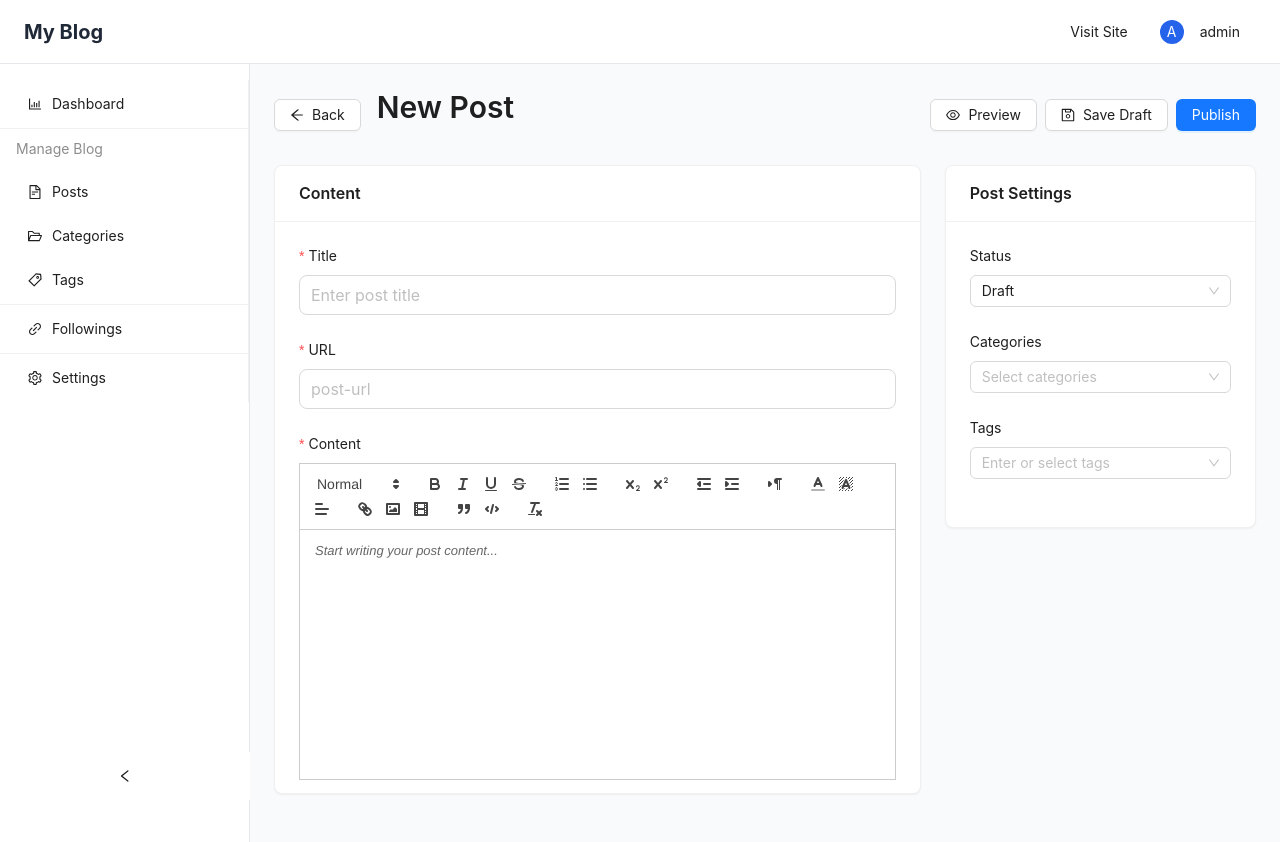
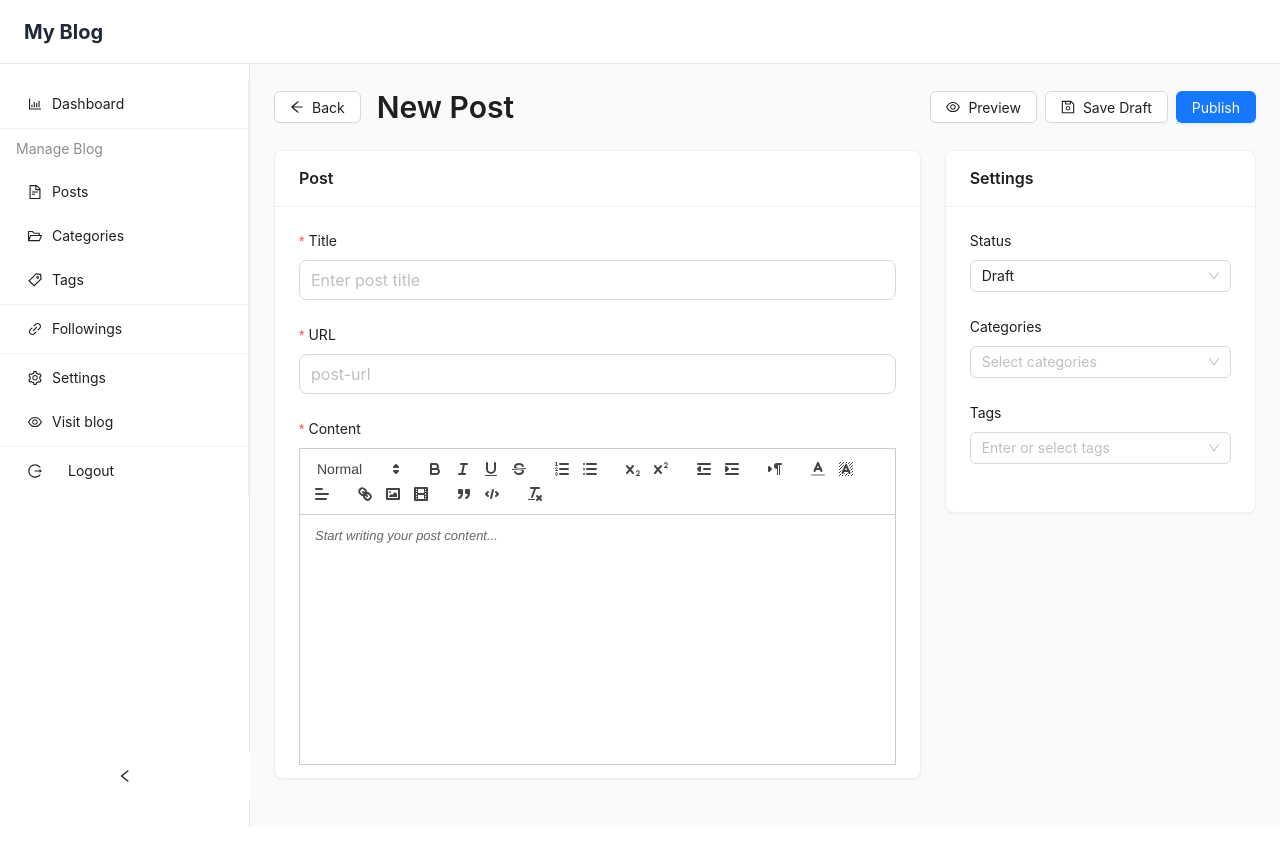
Before and after one commit to itsramin/blogon, a React (Vite) app: page /admin/posts/new in a window 1280 px wide. Built offline with nearby package versions, Linux system fonts and the light colour scheme; no server answers; sample sign-in values are in the browser's storage.

Commit message:
update drawer menu in header

```diff
--- a/src/components/Layout/AdminLayout.tsx
+++ b/src/components/Layout/AdminLayout.tsx
@@ -1,6 +1,6 @@
 import React, { useState } from "react";
 import { Layout, Menu, Drawer, Button } from "antd";
-import { Link, useLocation, Navigate } from "react-router-dom";
+import { Link, useLocation, Navigate, useNavigate } from "react-router-dom";
 import { useAuth } from "../../context/AuthContext";
 import { Header as AdminHeader } from "./Header";
 import {
@@ -11,6 +11,8 @@ import {
   TagOutlined,
   LinkOutlined,
   MenuOutlined,
+  EyeOutlined,
+  LogoutOutlined,
 } from "@ant-design/icons";
 
 const { Content } = Layout;
@@ -21,7 +23,8 @@ interface AdminLayoutProps {
 
 export const AdminLayout: React.FC<AdminLayoutProps> = ({ children }) => {
   const location = useLocation();
-  const { isAuthenticated, loading } = useAuth();
+  const navigate = useNavigate();
+  const { isAuthenticated, loading, logout } = useAuth();
   const [collapsed, setCollapsed] = useState(false);
   const [drawerVisible, setDrawerVisible] = useState(false);
 
@@ -32,6 +35,10 @@ export const AdminLayout: React.FC<AdminLayoutProps> = ({ children }) => {
       </div>
     );
   }
+  const handleLogout = () => {
+    logout();
+    navigate("/");
+  };
 
   if (!isAuthenticated) {
     return <Navigate to="/admin/login" replace />;
@@ -84,6 +91,23 @@ export const AdminLayout: React.FC<AdminLayoutProps> = ({ children }) => {
       icon: <SettingOutlined />,
       label: <Link to="/admin/settings">Settings</Link>,
     },
+    {
+      key: "/",
+      icon: <EyeOutlined />,
+      label: <Link to="/">Visit blog</Link>,
+    },
+    {
+      type: "divider" as const,
+    },
+    {
+      key: "/logout",
+      icon: <LogoutOutlined />,
+      label: (
+        <Button type="text" onClick={handleLogout}>
+          Logout
+        </Button>
+      ),
+    },
   ];
 
   const toggleDrawer = () => {
@@ -93,9 +117,9 @@ export const AdminLayout: React.FC<AdminLayoutProps> = ({ children }) => {
   return (
     <Layout className="min-h-screen relative">
       <AdminHeader />
-      <div className="md:hidden absolute top-20 left-4 z-10">
+      <div className="md:hidden absolute top-4 right-4 z-10">
         <Button
-          type="primary"
+          type="default"
           icon={<MenuOutlined />}
           onClick={toggleDrawer}
           className="flex items-center justify-center"
@@ -123,7 +147,7 @@ export const AdminLayout: React.FC<AdminLayoutProps> = ({ children }) => {
         {/* Mobile Drawer */}
         <Drawer
           title="Menu"
-          placement="left"
+          placement="right"
           onClose={toggleDrawer}
           open={drawerVisible}
           width={250}
--- a/src/components/Layout/Header.tsx
+++ b/src/components/Layout/Header.tsx
@@ -1,11 +1,6 @@
-import { Layout, Button, Avatar, Dropdown } from "antd";
+import { Layout, Button } from "antd";
 import { Link, useLocation, useNavigate } from "react-router-dom";
 import { useAuth } from "../../context/AuthContext";
-import {
-  SettingOutlined,
-  UserOutlined,
-  LogoutOutlined,
-} from "@ant-design/icons";
 import { useBlog } from "../../hooks/useBlog";
 
 const { Header: AntHeader } = Layout;
@@ -13,38 +8,10 @@ const { Header: AntHeader } = Layout;
 export const Header: React.FC = () => {
   const location = useLocation();
   const navigate = useNavigate();
-  const { isAuthenticated, user, logout } = useAuth();
+  const { isAuthenticated } = useAuth();
   const { blogInfo } = useBlog();
 
   const isAdminRoute = location.pathname.startsWith("/admin");
-
-  const handleLogout = () => {
-    logout();
-    navigate("/");
-  };
-
-  const userMenuItems = [
-    {
-      key: "profile",
-      icon: <UserOutlined size={16} />,
-      label: "Profile",
-    },
-    {
-      key: "settings",
-      icon: <SettingOutlined size={16} />,
-      label: "Settings",
-    },
-    {
-      type: "divider" as const,
-    },
-    {
-      key: "logout",
-      icon: <LogoutOutlined size={16} />,
-      label: "Logout",
-      onClick: handleLogout,
-    },
-  ];
-  if (!blogInfo) return null;
 
   if (isAdminRoute) {
     return (
@@ -54,22 +21,8 @@ export const Header: React.FC = () => {
             to="/admin"
             className="flex items-center space-x-2 text-lg sm:text-xl font-bold text-gray-800"
           >
-            <span>{blogInfo?.title}</span>
+            <span>{blogInfo?.title || "blog"}</span>
           </Link>
-        </div>
-
-        <div className="flex items-center space-x-2 sm:space-x-4">
-          {isAuthenticated && user && <Link to={"/"}>Visit Site</Link>}
-          {isAuthenticated && user && (
-            <Dropdown menu={{ items: userMenuItems }} placement="bottomRight">
-              <Button type="text" className="flex items-center space-x-2">
-                <Avatar size="small" className="bg-blue-600">
-                  {user.username.charAt(0).toUpperCase()}
-                </Avatar>
-                <span className="hidden sm:inline">{user.username}</span>
-              </Button>
-            </Dropdown>
-          )}
         </div>
       </AntHeader>
     );
@@ -82,7 +35,7 @@ export const Header: React.FC = () => {
           to="/"
           className="flex items-center space-x-2 text-lg sm:text-xl font-bold text-gray-800"
         >
-          <span>{blogInfo?.title}</span>
+          <span>{blogInfo?.title || "blog"}</span>
         </Link>
 
         <div className="flex items-center space-x-2 sm:space-x-4">
--- a/src/pages/Admin/Posts/PostEditor.tsx
+++ b/src/pages/Admin/Posts/PostEditor.tsx
@@ -138,10 +138,73 @@ const PostEditor: React.FC = () => {
     }
   };
 
-  // Helper functions to be moved to usePosts hook
   const generateId = (): string => {
     return Date.now().toString(36) + Math.random().toString(36).substr(2);
   };
+
+  const formContent = (
+    <>
+      <Form.Item
+        name="title"
+        label="Title"
+        rules={[{ required: true, message: "Please enter a title" }]}
+      >
+        <Input
+          size="large"
+          placeholder="Enter post title"
+          onBlur={(e) => generateUrlFromTitle(e.target.value)}
+        />
+      </Form.Item>
+
+      <Form.Item
+        name="url"
+        label="URL"
+        rules={[{ required: true, message: "Please enter a URL" }]}
+      >
+        <Input size="large" placeholder="post-url" />
+      </Form.Item>
+
+      <Form.Item label="Content" required className="h-full">
+        <RichTextEditor
+          value={content}
+          onChange={setContent}
+          placeholder="Start writing your post content..."
+        />
+      </Form.Item>
+    </>
+  );
+
+  const optionContent = (
+    <>
+      <Form.Item name="status" label="Status">
+        <Select>
+          <Select.Option value="draft">Draft</Select.Option>
+          <Select.Option value="published">Published</Select.Option>
+        </Select>
+      </Form.Item>
+
+      <Form.Item name="categories" label="Categories">
+        <Select
+          mode="multiple"
+          placeholder="Select categories"
+          loading={loading}
+          options={categories.map((cat) => ({
+            value: cat.name,
+            label: cat.name,
+          }))}
+        />
+      </Form.Item>
+
+      <Form.Item name="tags" label="Tags">
+        <Select
+          mode="tags"
+          placeholder="Enter or select tags"
+          loading={loading}
+          tokenSeparators={[","]}
+        />
+      </Form.Item>
+    </>
+  );
 
   return (
     <div className="space-y-6">
@@ -153,7 +216,7 @@ const PostEditor: React.FC = () => {
           >
             Back
           </Button>
-          <Title level={2} className="mb-0 text-center sm:text-left">
+          <Title level={2} className="!mb-0 text-center sm:text-left">
             {isEditing ? "Edit Post" : "New Post"}
           </Title>
         </div>
@@ -191,66 +254,29 @@ const PostEditor: React.FC = () => {
       >
         <Row gutter={24}>
           <Col xs={24} lg={16}>
-            <Card title="Content" className="shadow-sm mb-6">
-              <Form.Item
-                name="title"
-                label="Title"
-                rules={[{ required: true, message: "Please enter a title" }]}
-              >
-                <Input
-                  size="large"
-                  placeholder="Enter post title"
-                  onBlur={(e) => generateUrlFromTitle(e.target.value)}
-                />
-              </Form.Item>
+            {/* Mobile view - simple div */}
+            <div className="md:hidden space-y-4 mb-6">
+              <Title level={4}>Post</Title>
+              {formContent}
+            </div>
 
-              <Form.Item
-                name="url"
-                label="URL"
-                rules={[{ required: true, message: "Please enter a URL" }]}
-              >
-                <Input size="large" placeholder="post-url" />
-              </Form.Item>
+            {/* Desktop view - Card */}
 
-              <Form.Item label="Content" required className="h-full">
-                <RichTextEditor
-                  value={content}
-                  onChange={setContent}
-                  placeholder="Start writing your post content..."
-                />
-              </Form.Item>
+            <Card title="Post" className="shadow-sm mb-6 hidden md:block">
+              {formContent}
             </Card>
           </Col>
 
           <Col xs={24} lg={8}>
-            <Card title="Post Settings" className="shadow-sm mb-6">
-              <Form.Item name="status" label="Status">
-                <Select>
-                  <Select.Option value="draft">Draft</Select.Option>
-                  <Select.Option value="published">Published</Select.Option>
-                </Select>
-              </Form.Item>
+            {/* Mobile view - simple div */}
+            <div className="md:hidden space-y-4 mb-6">
+              <Title level={4}>Settings</Title>
+              {optionContent}
+            </div>
 
-              <Form.Item name="categories" label="Categories">
-                <Select
-                  mode="multiple"
-                  placeholder="Select categories"
-                  loading={loading}
-                  options={categories.map((cat) => ({
-                    value: cat.name,
-                    label: cat.name,
-                  }))}
-                />
-              </Form.Item>
-
-              <Form.Item name="tags" label="Tags">
-                <Select
-                  mode="tags"
-                  placeholder="Enter or select tags"
-                  loading={loading}
-                  tokenSeparators={[","]}
-                />
-              </Form.Item>
+            {/* Desktop view - Card */}
+            <Card title="Settings" className="shadow-sm mb-6 hidden md:block">
+              {optionContent}
             </Card>
           </Col>
         </Row>
```
